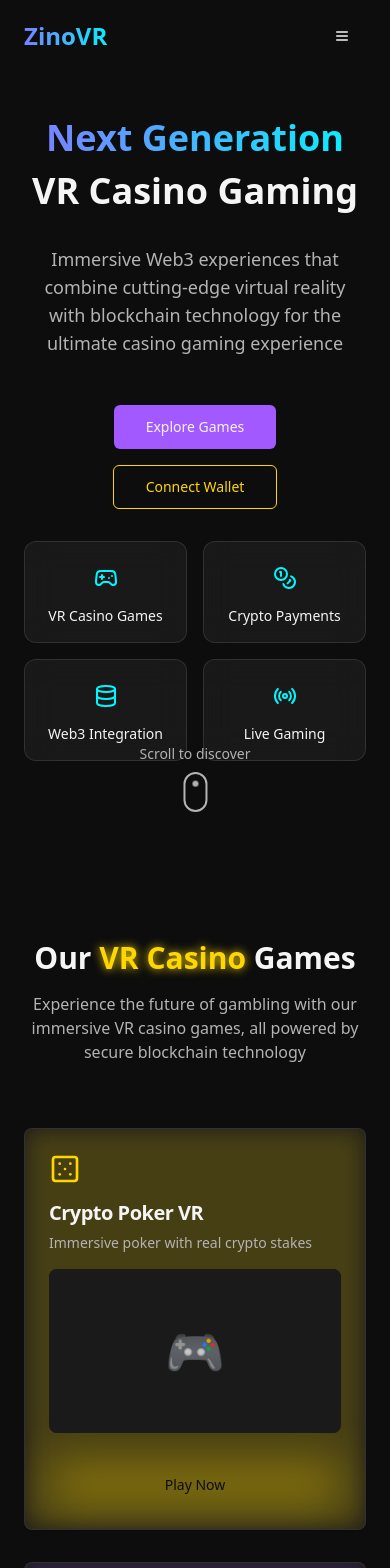
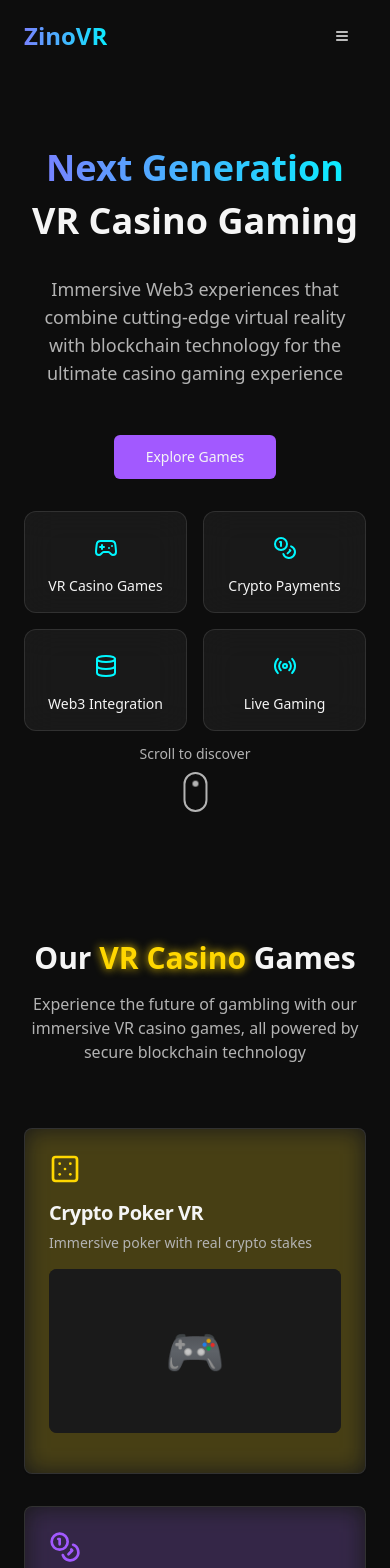
Before and after one commit to GITSALAHE/zino-vr-galaxy, a React (Vite) app: page / in a window 390 px wide. Shown: the top 1568 px of the page. Built offline with nearby package versions, Linux system fonts and the light colour scheme.

Commit message:
Remove wallet and play now buttons
Remove wallet and play now buttons and fix scroll to discover in mobile view.

```diff
--- a/src/components/games-section.tsx
+++ b/src/components/games-section.tsx
@@ -66,15 +66,6 @@ export function GamesSection() {
                   <span className="text-5xl">🎮</span>
                 </div>
               </div>
-
-              <div className="mt-auto pt-4">
-                <ButtonGlow
-                  glowColor={game.glowColor}
-                  className={`w-full bg-zinovr-${game.glowColor} text-zinovr-background`}
-                >
-                  Play Now
-                </ButtonGlow>
-              </div>
             </VRCard>
           ))}
         </div>
--- a/src/components/hero-section.tsx
+++ b/src/components/hero-section.tsx
@@ -28,9 +28,6 @@ export function HeroSection() {
           <ButtonGlow glowColor="purple" size="lg" className="bg-zinovr-purple text-zinovr-text">
             Explore Games
           </ButtonGlow>
-          <ButtonGlow glowColor="gold" variant="outline" size="lg" className="border-zinovr-gold text-zinovr-gold">
-            Connect Wallet
-          </ButtonGlow>
         </div>
 
         {/* Features Grid */}
@@ -42,9 +39,9 @@ export function HeroSection() {
         </div>
       </div>
 
-      {/* Scroll Indicator */}
+      {/* Scroll Indicator - Now responsive for mobile */}
       <div className="absolute bottom-8 left-1/2 transform -translate-x-1/2 flex flex-col items-center">
-        <span className="text-zinovr-textLight text-sm mb-2">Scroll to discover</span>
+        <span className="text-zinovr-textLight text-sm mb-2 whitespace-nowrap">Scroll to discover</span>
         <div className="w-6 h-10 rounded-full border-2 border-zinovr-textLight flex justify-center pt-2">
           <div className="w-1.5 h-1.5 bg-zinovr-textLight rounded-full animate-bounce" />
         </div>
```
